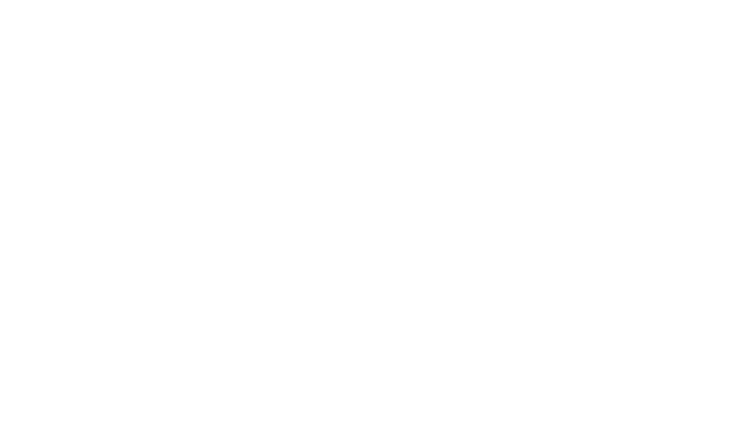
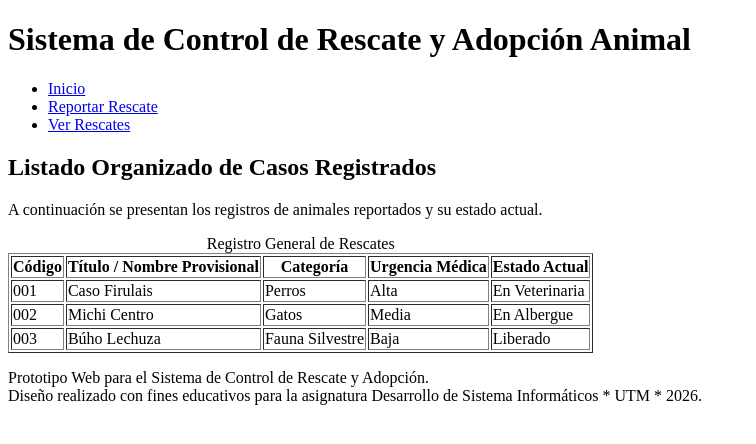
Before and after one commit to Tyrone073/sistemaRescateAdopcionAnimal, a plain HTML site: page SistemaRescateAdopcionAnimal/docs/rescates.html in a window 1280 px wide. Shown: the whole page, without its empty margins (0-756 px from the left). Drawn offline with Linux system fonts and the light colour scheme.

Commit message:
maquetacion semantica inicial para rescates.html

```diff
--- a/SistemaRescateAdopcionAnimal/docs/rescates.html
+++ b/SistemaRescateAdopcionAnimal/docs/rescates.html
@@ -1,11 +1,71 @@
 <!doctype html>
-<html lang="en">
+<html lang="es">
 <head>
     <meta charset="UTF-8">
-    <meta name="viewport" content="width=device-width, initial-scale=1">
-    <title>Document</title>
+<!--    <meta name="viewport" content="width=device-width, initial-scale=1">1-->
+    <title>Sistema de Control de Rescate y Adopcion - Estado de rescates</title>
 </head>
 <body>
 
+<header>
+    <h1>Sistema de Control de Rescate y Adopción Animal</h1>
+    <nav>
+        <ul>
+            <li><a href="index.html" target="_blank">Inicio</a></li><!-- target -blank abre nueva pagina al ingresar en el enlace-->
+            <li><a href="reportar.html" target="_blank">Reportar Rescate</a></li>
+            <li><a href="rescates.html" target="_blank">Ver Rescates</a></li>
+        </ul>
+    </nav>
+</header>
+
+<main>
+    <section>
+        <h2>Listado Organizado de Casos Registrados</h2>
+        <p>A continuación se presentan los registros de animales reportados y su estado actual.</p>
+
+        <!-- datos de prueba ingresados manualmente; no es una tabla dinamica ni conectada a BD -->
+        <table border="1"><!-- table crea la estructura de la tabla, border="1" le añade un borde visible -->
+            <caption>Registro General de Rescates</caption><!-- caption es el titulo visible de la tabla -->
+
+            <thead><!-- thead agrupa las filas del encabezado de la tabla -->
+            <tr><!-- tr define una fila en la tabla -->
+                <th>Código</th><!-- th define una celda de encabezado (texto en negrita y centrado por defecto) -->
+                <th>Título / Nombre Provisional</th>
+                <th>Categoría</th>
+                <th>Urgencia Médica</th>
+                <th>Estado Actual</th>
+            </tr>
+            </thead>
+
+            <tbody><!-- tbody agrupa las filas con el contenido o el cuerpo de la tabla -->
+            <tr>
+                <td>001</td><!-- td define una celda de datos normal -->
+                <td>Caso Firulais</td>
+                <td>Perros</td>
+                <td>Alta</td>
+                <td>En Veterinaria</td>
+            </tr>
+            <tr>
+                <td>002</td>
+                <td>Michi Centro</td>
+                <td>Gatos</td>
+                <td>Media</td>
+                <td>En Albergue</td>
+            </tr>
+            <tr>
+                <td>003</td>
+                <td>Búho Lechuza</td>
+                <td>Fauna Silvestre</td>
+                <td>Baja</td>
+                <td>Liberado</td>
+            </tr>
+            </tbody>
+        </table>
+    </section>
+</main>
+<footer>
+    <p>Prototipo Web para el Sistema de Control de Rescate y Adopción. <br>Diseño realizado con fines educativos para la asignatura Desarrollo de Sistema Informáticos * UTM * 2026.</p>
+</footer>
+
 </body>
 </html>
```
